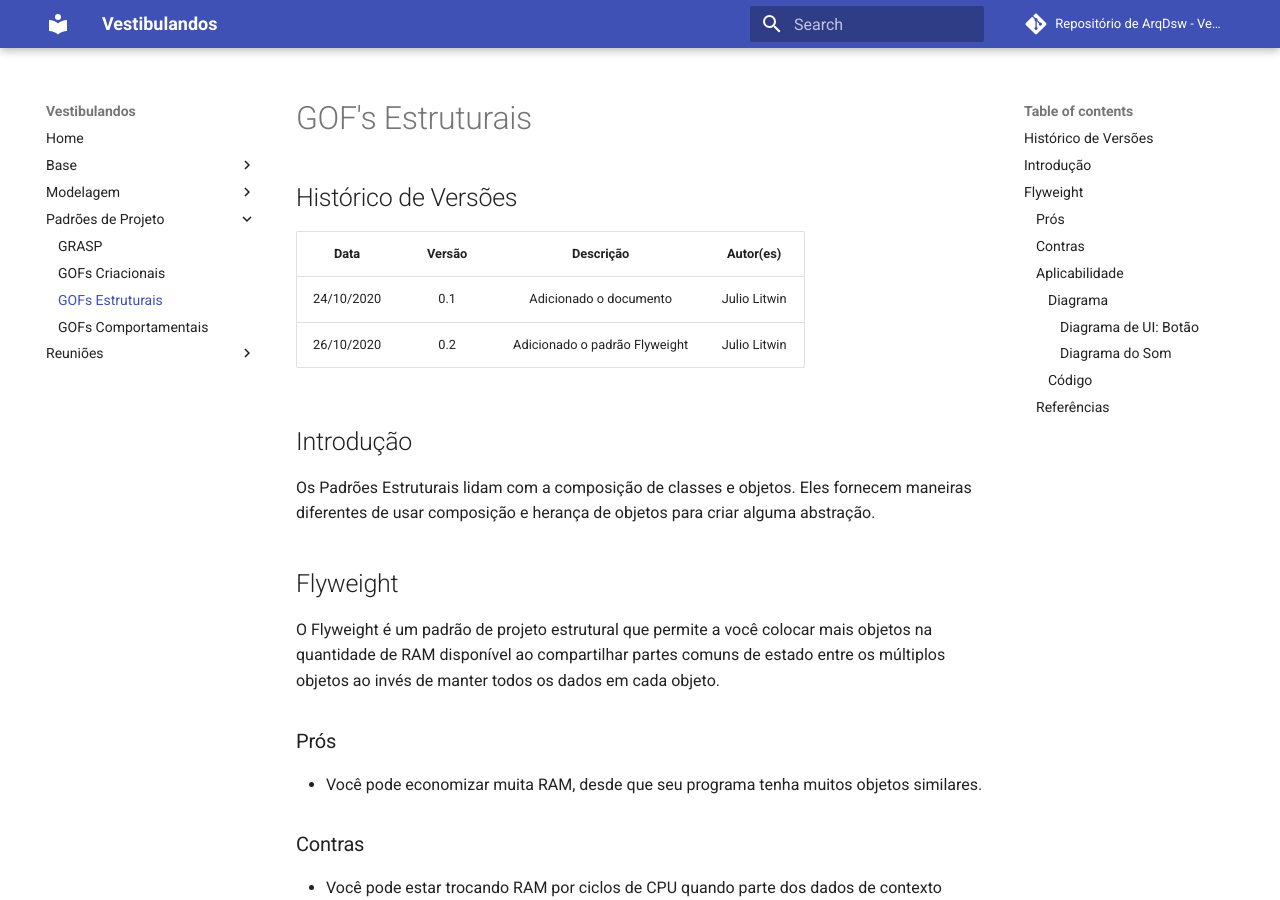
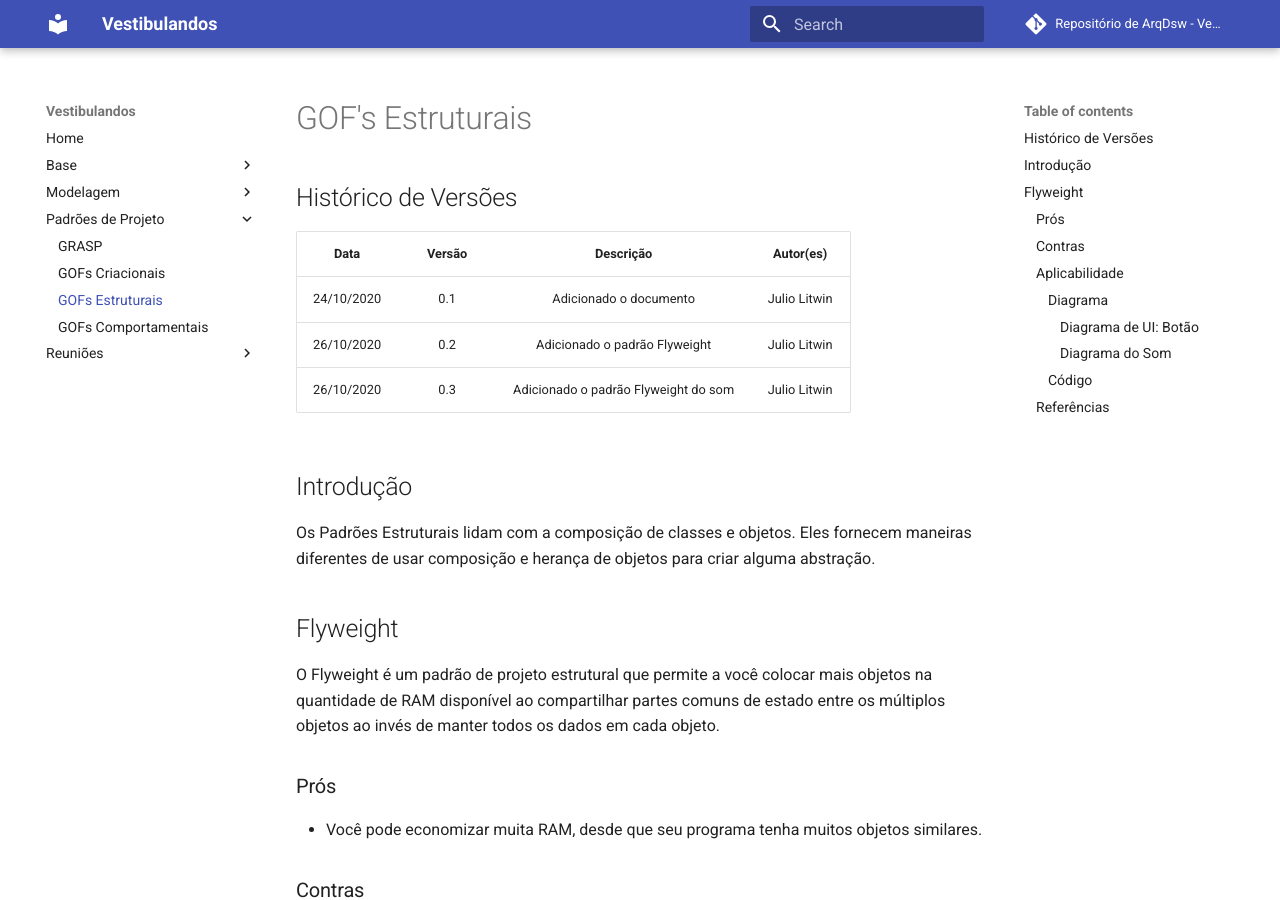
Before and after one commit to UnBArqDsw/2020.1_G4_Vestibulandos, an MkDocs documentation site: the page built from docs/padroes_de_projeto/gofs_estruturais.md, in a window 1280 px wide and 900 px high. Built offline with MkDocs 1.6.1 and Material for MkDocs 9.7.7, drawn with Linux system fonts in a browser that asks for light colours; comment, search, counter and statistics services are not loaded.

Commit message:
Corrigido a tabela de revisão.

```diff
--- a/docs/padroes_de_projeto/gofs_estruturais.md
+++ b/docs/padroes_de_projeto/gofs_estruturais.md
@@ -6,6 +6,7 @@
 |:--------:|:------:|:-----------------------------:|:----------------------------------:|
 | 24/10/2020 | 0.1 | Adicionado o documento | Julio Litwin |
 | 26/10/2020 | 0.2 | Adicionado o padrão Flyweight | Julio Litwin |
+| 26/10/2020 | 0.3 | Adicionado o padrão Flyweight do som | Julio Litwin |
 
 ## Introdução
 
```
